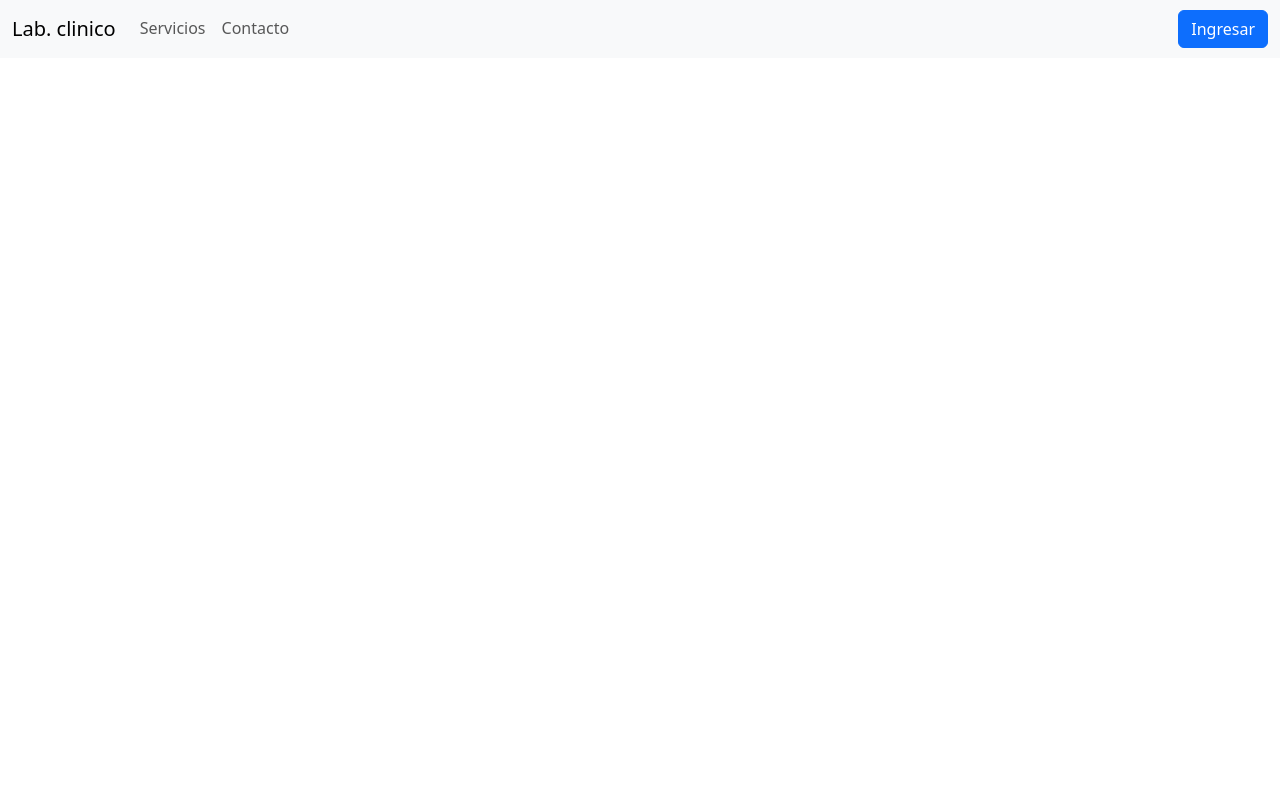
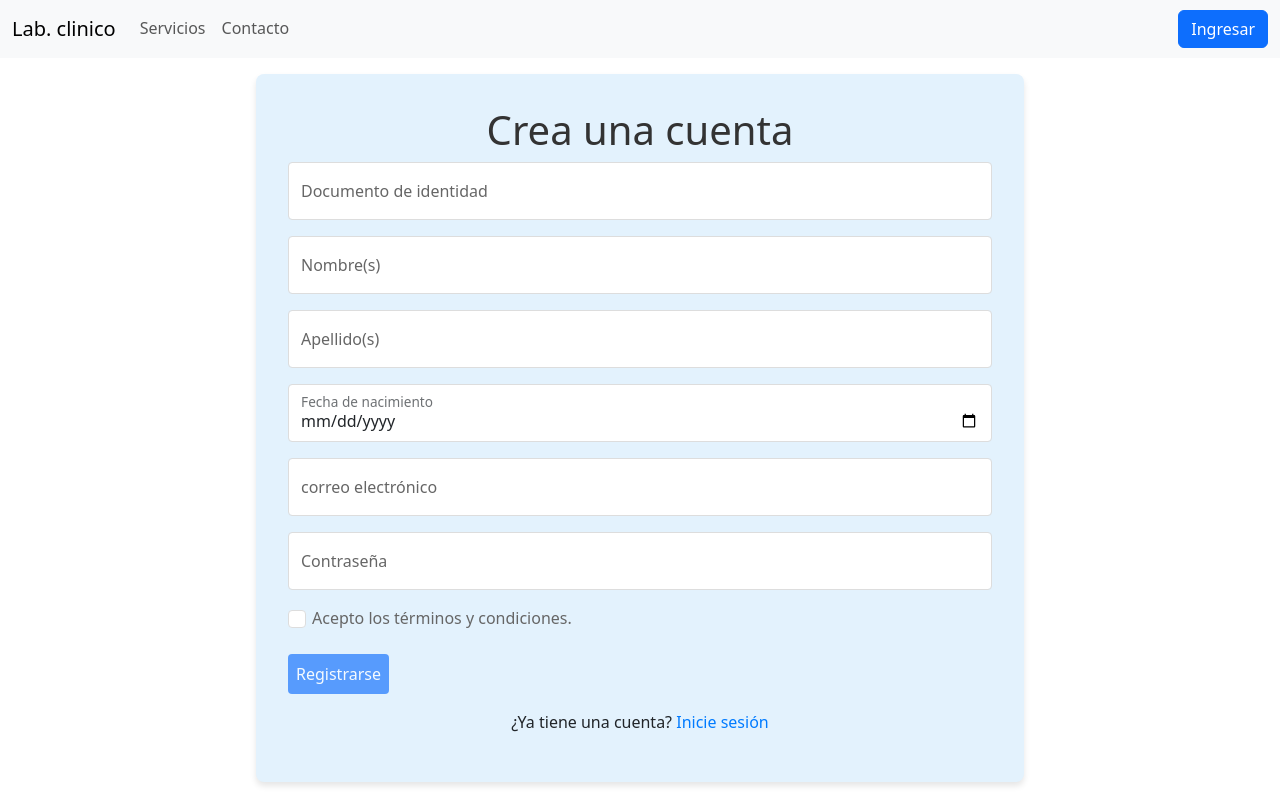
Before and after one commit to Deathyex/lab-clinico-front, an Angular app: page /register in a window 1280 px wide. Before the commit this address led to /. Built offline with nearby package versions, Linux system fonts and the light colour scheme.

Commit message:
Implementacion de formularios en login y register

```diff
--- a/src/app/app.routes.ts
+++ b/src/app/app.routes.ts
@@ -1,8 +1,10 @@
 import { Routes } from '@angular/router';
 import { InicioComponent } from './components/inicio/inicio.component';
 import { LoginComponent } from './components/login/login.component';
+import { RegisterComponent } from './components/register/register.component';
 
 export const routes: Routes = [
 	{ path: '', pathMatch: 'full', component: InicioComponent },
 	{ path: 'login', component: LoginComponent },
+	{ path: 'register', component: RegisterComponent },
 ];
--- a/src/app/components/login/login.component.css
+++ b/src/app/components/login/login.component.css
@@ -8,14 +8,14 @@ body {
     margin: 0;
 }
 .login-container {
-    background-color: white;
+    background-color: #E3F2FD;
     padding: 2rem;
     border-radius: 8px;
     box-shadow: 0 4px 6px rgba(0, 0, 0, 0.1);
     width: 60vw;
     display: flex;
     gap: 1rem;
-    margin: 0 auto;
+    margin: 1rem auto;
 }
 .form-container {
     flex: 1;
@@ -67,6 +67,14 @@ button:hover {
 .register-link a:hover {
     text-decoration: underline;
 }
+
+.text-danger{
+    font-size: smaller;
+    font-style: italic;
+    position: relative;
+    top: -10px;
+}
+
 img {
     max-width: 100%;
     height: 100%;
--- a/src/app/components/login/login.component.html
+++ b/src/app/components/login/login.component.html
@@ -7,12 +7,42 @@
 	</div>
 	<div class="form-container">
 		<h1>Inicio de sesión</h1>
-		<form action="/login" method="POST">
-			<label for="email">Correo electrónico:</label>
-			<input type="text" id="email" name="email" required />
+		<form [formGroup]="loginForm" (submit)="login()">
+			<div class="form-group form-floating">
+				<input
+					class="form-control"
+					type="email"
+					name="email"
+					id="email"
+					placeholder="Email"
+					formControlName="email"
+				/>
+				<label for="email">correo electrónico</label>
+				@if (
+					loginForm.get("email")?.touched &&
+					loginForm.get("email")?.errors?.["required"]
+				) {
+					<p class="text-danger">Campo obligatorio</p>
+				}
+			</div>
 
-			<label for="password">Contraseña:</label>
-			<input type="password" id="password" name="password" required />
+			<div class="form-group form-floating">
+				<input
+					class="form-control"
+					type="password"
+					name="password"
+					id="password"
+					placeholder="Contraseña"
+					formControlName="password"
+				/>
+				<label for="password">Contraseña</label>
+				@if (
+					loginForm.get("password")?.touched &&
+					loginForm.get("password")?.errors?.["required"]
+				) {
+					<p class="text-danger">Campo obligatorio</p>
+				}
+			</div>
 
 			<button type="submit">Iniciar sesión</button>
 		</form>
--- a/src/app/components/login/login.component.ts
+++ b/src/app/components/login/login.component.ts
@@ -1,12 +1,31 @@
-import { Component } from '@angular/core';
+import { Component, OnInit } from '@angular/core';
+import {
+	FormBuilder,
+	FormGroup,
+	ReactiveFormsModule,
+	Validators,
+} from '@angular/forms';
 
 @Component({
-  selector: 'app-login',
-  standalone: true,
-  imports: [],
-  templateUrl: './login.component.html',
-  styleUrl: './login.component.css'
+	selector: 'app-login',
+	standalone: true,
+	imports: [ReactiveFormsModule],
+	templateUrl: './login.component.html',
+	styleUrl: './login.component.css',
 })
-export class LoginComponent {
+export class LoginComponent implements OnInit {
+	constructor(private readonly fb: FormBuilder) {}
 
+	loginForm!: FormGroup;
+
+	ngOnInit(): void {
+		this.loginForm = this.fb.group({
+			email: ['', Validators.required],
+			password: ['', Validators.required],
+		});
+	}
+
+	login() {
+		console.log('No implementado');
+	}
 }
--- a/src/app/components/register/register.component.css
+++ b/src/app/components/register/register.component.css
@@ -0,0 +1,70 @@
+body {
+    font-family: Arial, sans-serif;
+    background-color: #f0f0f0;
+    display: flex;
+    justify-content: center;
+    align-items: center;
+    height: 100vh;
+    margin: 0;
+}
+.login-container {
+    background-color: #E3F2FD;
+    padding: 2rem;
+    border-radius: 8px;
+    box-shadow: 0 4px 6px rgba(0, 0, 0, 0.1);
+    width: 60vw;
+    display: flex;
+    gap: 1rem;
+    margin: 1rem auto;
+}
+.form-container {
+    flex: 1;
+}
+h1 {
+    text-align: center;
+    color: #333;
+}
+form {
+    display: flex;
+    flex-direction: column;
+}
+label {
+    margin-bottom: 0.5rem;
+    color: #666;
+}
+input {
+    padding: 0.5rem;
+    margin-bottom: 1rem;
+    border: 1px solid #ddd;
+    border-radius: 4px;
+}
+button {
+    padding: 0.5rem;
+    background-color: #007bff;
+    color: white;
+    border: none;
+    border-radius: 4px;
+    cursor: pointer;
+    transition: background-color 0.3s ease;
+}
+button:hover {
+    background-color: #0056b3;
+}
+.login-link {
+    text-align: center;
+    margin-top: 1rem;
+}
+.login-link a {
+    color: #007bff;
+    text-decoration: none;
+}
+.login-link a:hover {
+    text-decoration: underline;
+}
+
+.text-danger{
+    font-size: smaller;
+    font-style: italic;
+    position: relative;
+    top: -10px;
+}
--- a/src/app/components/register/register.component.html
+++ b/src/app/components/register/register.component.html
@@ -1 +1,187 @@
-<p>register works!</p>
+<div class="login-container">
+	<div class="form-container">
+		<h1>Crea una cuenta</h1>
+		<div class="form-container">
+			<div class="image-holder"></div>
+			<form [formGroup]="registerForm" (submit)="register()">
+				<div class="form-group form-floating">
+					<input
+						class="form-control"
+						type="text"
+						name="id"
+						id="id"
+						placeholder="Documento de identidad"
+						formControlName="id"
+					/>
+					<label for="id">Documento de identidad</label>
+					@if (
+						registerForm.get("id")?.touched &&
+						registerForm.get("id")?.errors?.["required"]
+					) {
+						<p class="text-danger">Campo obligatorio</p>
+					}
+					@if (
+						registerForm.get("id")?.touched &&
+						registerForm.get("id")?.errors?.["minlength"]
+					) {
+						<p class="text-danger">
+							El documento debe tener minimo
+							{{
+								registerForm.get("id")?.errors?.["minlength"]?.requiredLength
+							}}
+							caracteres
+						</p>
+					}
+				</div>
+
+				<div class="form-group form-floating">
+					<input
+						class="form-control"
+						type="text"
+						name="firstName"
+						required
+						id="firstName"
+						placeholder="Nombre completo"
+						formControlName="firstName"
+					/>
+					<label for="firstName">Nombre(s)</label>
+					@if (
+						registerForm.get("firstName")?.touched &&
+						registerForm.get("firstName")?.errors?.["required"]
+					) {
+						<p class="text-danger">Campo obligatorio</p>
+					}
+					@if (
+						registerForm.get("firstName")?.touched &&
+						registerForm.get("firstName")?.errors?.["minlength"]
+					) {
+						<p class="text-danger">
+							Debe tener minimo
+							{{
+								registerForm.get("firstName")?.errors?.["minlength"]
+									?.requiredLength
+							}}
+							caracteres
+						</p>
+					}
+				</div>
+
+				<div class="form-group form-floating">
+					<input
+						class="form-control"
+						type="text"
+						name="lastName"
+						required
+						id="lastName"
+						placeholder="Nombre completo"
+						formControlName="lastName"
+					/>
+					<label for="lastName">Apellido(s)</label>
+					@if (
+						registerForm.get("lastName")?.touched &&
+						registerForm.get("lastName")?.errors?.["required"]
+					) {
+						<p class="text-danger">Campo obligatorio</p>
+					}
+					@if (
+						registerForm.get("lastName")?.touched &&
+						registerForm.get("lastName")?.errors?.["minlength"]
+					) {
+						<p class="text-danger">
+							Debe tener minimo
+							{{
+								registerForm.get("lastName")?.errors?.["minlength"]
+									?.requiredLength
+							}}
+							caracteres
+						</p>
+					}
+				</div>
+
+				<div class="form-group form-floating">
+					<input
+						class="form-control"
+						type="date"
+						name="birthDate"
+						id="birthDate"
+						placeholder="Fecha de nacimiento"
+						formControlName="birthDate"
+					/>
+					<label for="birthDate">Fecha de nacimiento</label>
+					@if (
+						registerForm.get("birthDate")?.touched &&
+						registerForm.get("birthDate")?.errors?.["required"]
+					) {
+						<p class="text-danger">Campo obligatorio</p>
+					}
+				</div>
+
+				<div class="form-group form-floating">
+					<input
+						class="form-control"
+						type="email"
+						name="email"
+						id="email"
+						placeholder="Email"
+						formControlName="email"
+					/>
+					<label for="email">correo electrónico</label>
+					@if (
+						registerForm.get("email")?.touched &&
+						registerForm.get("email")?.errors?.["required"]
+					) {
+						<p class="text-danger">Campo obligatorio</p>
+					}
+					@if (registerForm.get("email")?.errors?.["pattern"]) {
+						<p class="text-danger">Correo no valido</p>
+					}
+				</div>
+
+				<div class="form-group form-floating">
+					<input
+						class="form-control"
+						type="password"
+						name="password"
+						id="password"
+						placeholder="Contraseña"
+						formControlName="password"
+					/>
+					<label for="password">Contraseña</label>
+					@if (
+						registerForm.get("password")?.touched &&
+						registerForm.get("password")?.errors?.["required"]
+					) {
+						<p class="text-danger">Campo obligatorio</p>
+					}
+					@if (
+						registerForm.get("password")?.touched &&
+						!registerForm.get("password")?.errors?.["pattern"]
+					) {
+						<p class="text-danger">
+							Debe contener al menos: 8 caracteres, 1 Mayuscula, 1 minuscula, 1
+							numero y 1 caracter especial
+						</p>
+					}
+				</div>
+
+				<div class="form-group form-floating">
+					<div class="form-check">
+						<label class="form-check-label">
+							<input class="form-check-input" type="checkbox" />Acepto los
+							términos y condiciones.</label
+						>
+					</div>
+				</div>
+
+				<div class="form-group form-floating">
+					<button class="btn btn-primary" disabled type="submit">
+						Registrarse
+					</button>
+				</div>
+				<div class="login-link">
+					<p>¿Ya tiene una cuenta? <a href="/login">Inicie sesión</a></p>
+				</div>
+			</form>
+		</div>
+	</div>
+</div>
--- a/src/app/components/register/register.component.ts
+++ b/src/app/components/register/register.component.ts
@@ -1,12 +1,44 @@
-import { Component } from '@angular/core';
+import { Component, OnInit } from '@angular/core';
+import {
+	FormBuilder,
+	FormGroup,
+	ReactiveFormsModule,
+	Validators,
+} from '@angular/forms';
 
 @Component({
-  selector: 'app-register',
-  standalone: true,
-  imports: [],
-  templateUrl: './register.component.html',
-  styleUrl: './register.component.css'
+	selector: 'app-register',
+	standalone: true,
+	imports: [ReactiveFormsModule],
+	templateUrl: './register.component.html',
+	styleUrl: './register.component.css',
 })
-export class RegisterComponent {
+export class RegisterComponent implements OnInit {
+	constructor(private readonly fb: FormBuilder) {}
 
+	registerForm!: FormGroup;
+	//data?:SingUp;
+
+	ngOnInit(): void {
+		this.registerForm = this.fb.group({
+			id: ['', [Validators.required, Validators.minLength(10)]],
+			firstName: ['', [Validators.required, Validators.minLength(3)]],
+			lastName: ['', [Validators.required, Validators.minLength(3)]],
+			birthDate: ['', Validators.required],
+			email: ['', [Validators.required, Validators.pattern(/^.+@.+\..+$/)]],
+			password: [
+				'',
+				[
+					Validators.required,
+					Validators.minLength(8),
+					Validators.maxLength(250),
+					Validators.pattern(/^(.{0,7}|[^0-9]*|[^A-Z]*|[^a-z]*|[a-zA-Z0-9]*)$/),
+				],
+			],
+		});
+	}
+
+	register() {
+		throw new Error('Method not implemented.');
+	}
 }
```
